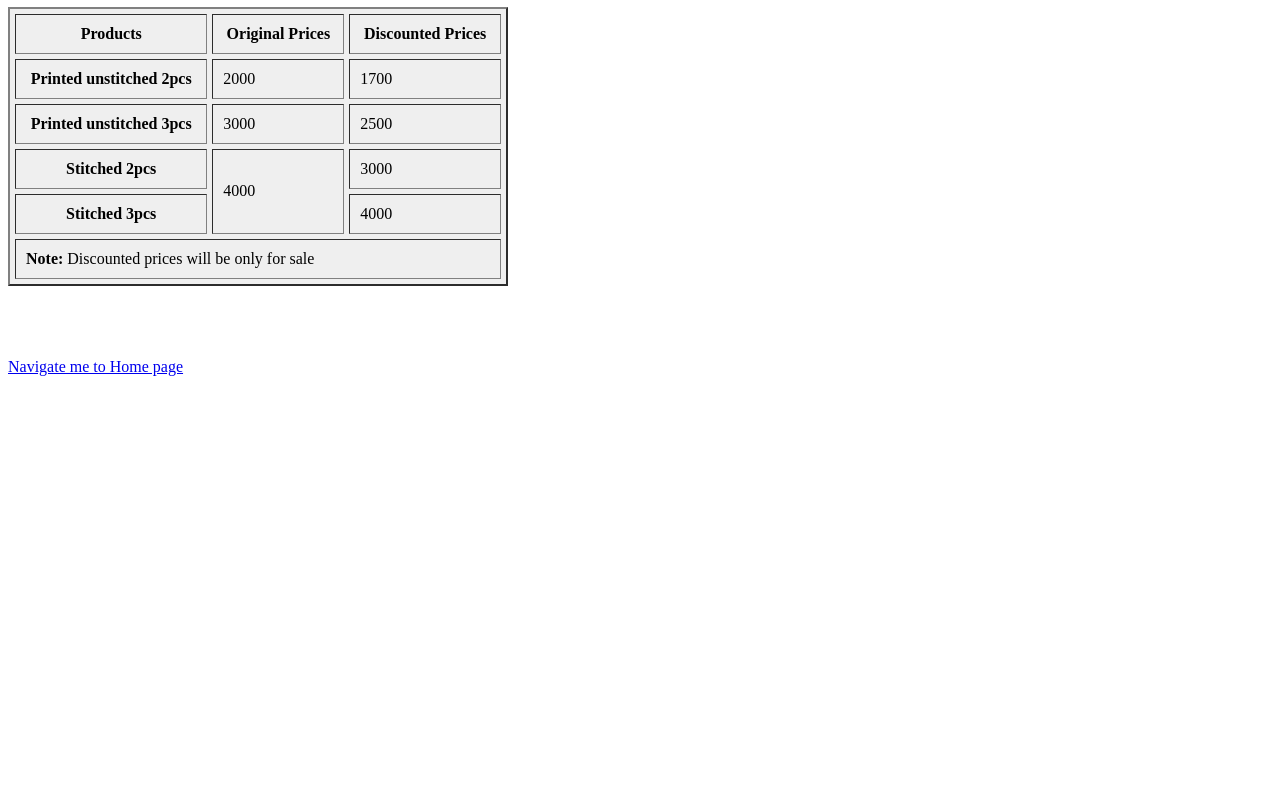
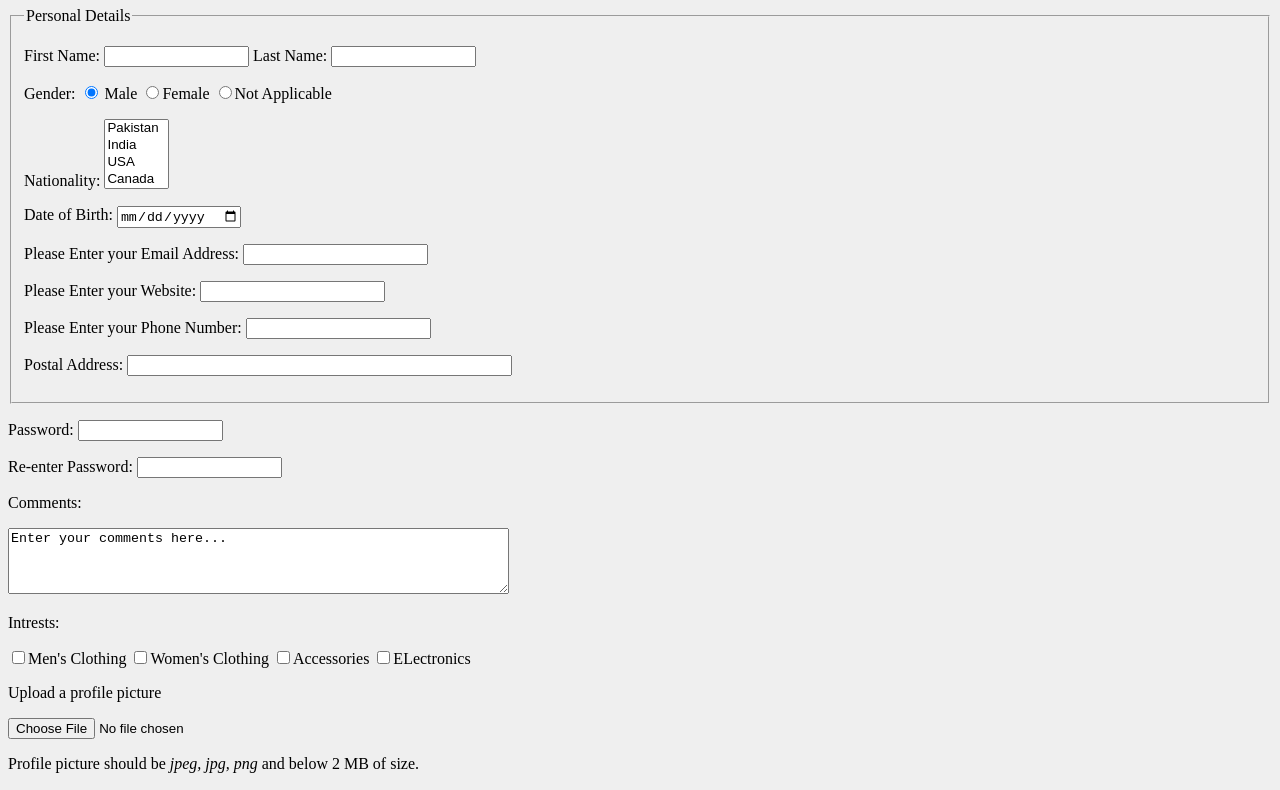
Before and after one commit to Ahmed61289/testbootcamp, a plain HTML site: page index.html in a window 1280 px wide. Shown: the part 73-863 px from the top of the page. Before the commit the page ends 800 px from the top, so only its background shows below. Drawn offline with Linux system fonts and the light colour scheme.

Commit message:
Update index.html

```diff
--- a/index.html
+++ b/index.html
@@ -5,44 +5,108 @@
     <meta name="viewport" content="width=device-width, initial-scale=1.0">
     <title>Test Bootcamp deploy</title>
 </head>
-<body>
-    <h1>Sale Prices</h1>
-    <table width="500"border="2" bgcolor=efefef cellpadding="10" cellspacing="5">
-        <thead>
-            <tr>
-                <th>Products</th>
-                <th>Original Prices</th>
-                <th>Discounted Prices</th>
-            </tr>
-        </thead>
-        <tbody>
-            <tr>
-                <th>Printed unstitched 2pcs</th>
-                <td>2000</td>
-                <td>1700</td>
-            </tr>
-            <tr>
-                <th>Printed unstitched 3pcs</th>
-                <td>3000</td>
-                <td>2500</td>
-            </tr>
-            <tr>
-                <th>Stitched 2pcs</th>
-                <td rowspan="2">4000</td>
-                <td>3000</td>
-            </tr>
-            <tr>
-                <th>Stitched 3pcs</th>
-                <td>4000</td>
-            </tr>
-        </tbody>
-        <tfoot>
-            <tr>
-                <td colspan="3"><b>Note:</b> Discounted prices will be only for sale</td>
-            </tr>
-        </tfoot>
-    </table>
-    <br /><br /><br /><br />
-    <a href="../../../index.html">Navigate me to Home page</a>
+<body bgcolor="efefef">
+    <h1>Signup Form</h1>
+    <form action="https://www.example.com" method="POST">
+        <fieldset>
+            <legend>Personal Details</legend>
+        <!--Personal details begins-->
+        <p>
+        First Name:
+        <input type="text" name="firstname" size="15" maxlength="30" required/>
+        Last Name:
+        <input type="text" name="lastname" size="15" maxlength="30"/>
+        </p>
+
+        <p>
+            Gender:
+            <input id="male" type="radio" name="Gender" value="m" checked/>
+            <label for="male">Male</label>
+
+            <label><input type="radio" name="Gender" value="f"/>Female</label>
+            <input type="radio" name="Gender" value="n/a"/>Not Applicable
+        </p>
+
+        <p>
+            Nationality:
+            <select name="countries" multiple required>
+                <option value="pakistan">Pakistan</option>
+                <option value="india">India</option>
+                <option value="usa">USA</option>
+                <option value="canada">Canada</option>
+                <option value="australia">Australia</option>
+                <option value="bhuttan">Bhuttan</option>
+                <option value="newzland">Newzland</option>
+            </select>
+        </p>
+
+        <p>
+            Date of Birth:
+            <input type="date" name="dob"/>
+        </p>
+
+        <p>
+            Please Enter your Email Address:
+            <input type="email" name="email"/>
+        </p>
+
+        <p>
+            Please Enter your Website:
+            <input type="url" name="website"/>
+        </p>
+
+        <p>
+            Please Enter your Phone Number:
+            <input type="tel" name="contact"/>
+        </p>
+
+        <p>
+            Postal Address:
+        <input type="text" maxlength="100" size="45"/>
+        </p>
+        <!--Personal details ends-->
+
+        </fieldset>
+
+        <p>
+            Password:
+            <input type="password" name="password" size="15" maxlength="30" required/>
+        </p>
+
+        <p>
+            Re-enter Password:
+            <input type="password" name="password" size="15" maxlength="30" required/>
+        </p>
+
+        <p>Comments:</p>
+            <textarea name="comments" rows="4" cols="60" >Enter your comments here...</textarea>
+
+        <p>
+            Intrests:
+        </p>
+            <label><input type="checkbox" name="intrests" value="men"/>Men's Clothing</label>
+            <label><input type="checkbox" name="intrests" value="wmn"/>Women's Clothing</label>
+            <label><input type="checkbox" name="intrests" value="acc"/>Accessories</label>
+            <label><input type="checkbox" name="intrests" value="ELectronics"/>ELectronics</label>
+
+
+        <p>
+            Upload a profile picture
+        </p>
+            <input type="file" name="dp" required>
+        <p>
+            Profile picture should be <i>jpeg, jpg, png</i> and below 2 MB of size.
+        </p>
+            <br />
+            <input type="submit" value="upload">
+            <br />
+            <br />
+            <input type="submit"/>
+            <br />
+            <br />
+            <input type="image" src="../submit.png" width="150" height="50"/>
+
+    </form>
+
 </body>
 </html>
```
